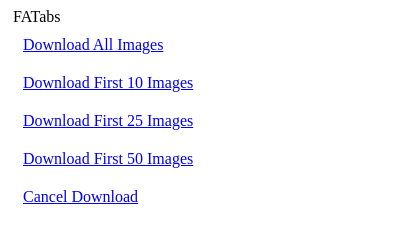
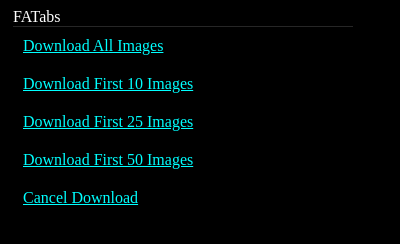
Before and after one commit to drawgantic/FATabs-firefox, a browser extension: page popup.html in a window 400 px wide. Drawn offline with Linux system fonts and the light colour scheme.

Commit message:
give popup a dark theme and the FA icon

```diff
--- a/background.js
+++ b/background.js
@@ -11,7 +11,7 @@
 			amount = tabs.length;
 		}
 		for (const tab of tabs.slice(0, amount)) {
-			await new Promise(r => setTimeout(r, 1500));
+			await new Promise(r => setTimeout(r, 1125));
 			if (cancelled) {
 				cancelled = false;
 				break;
--- a/popup.css
+++ b/popup.css
@@ -1,12 +1,19 @@
 html, body {
+	background: black;
+	color: white;
 	width: 350px;
 }
 
 a {
 	margin: 10px;
 	display: inline-block;
+	color: cyan;
 }
 
 .panel {
 	margin: 5px;
 }
+
+.panel-section-header {
+	border-bottom: 1px solid rgba(255, 255, 255, 0.15);
+}
```
Also changed, not shown: fatabs.png (added), manifest.json.
